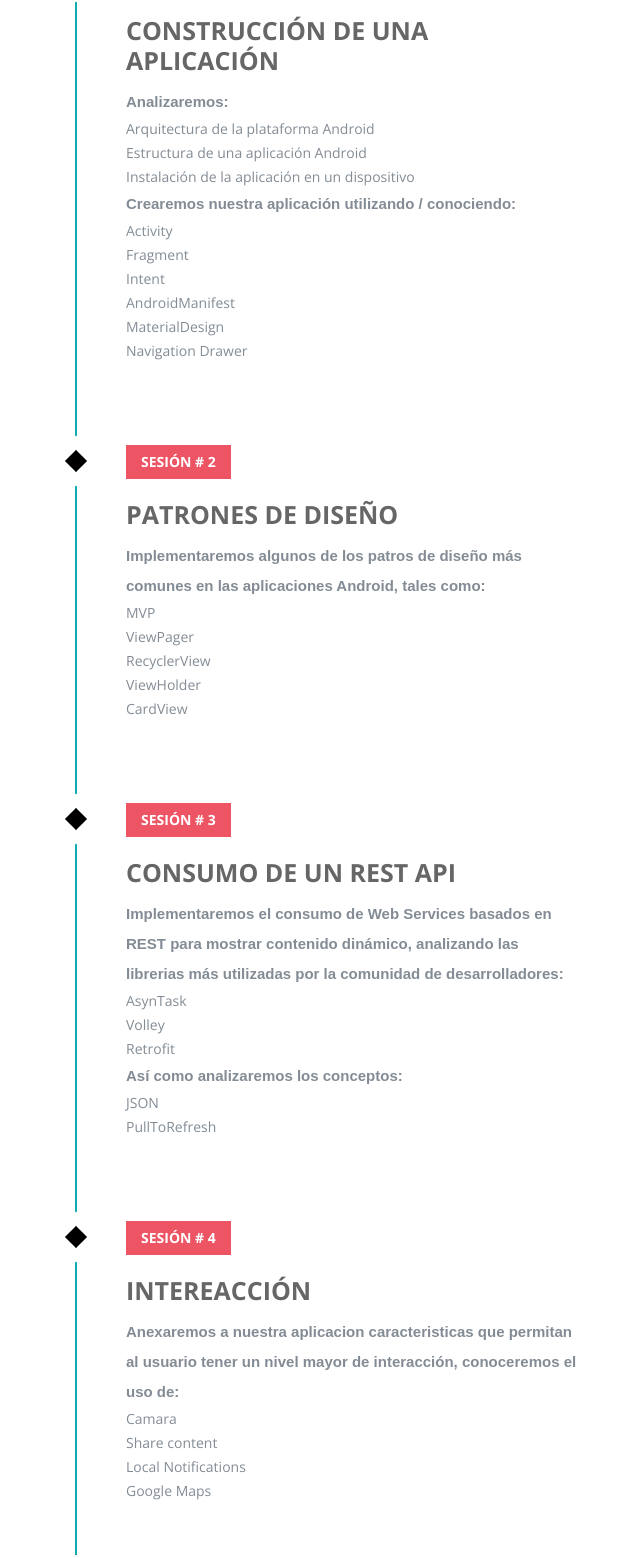
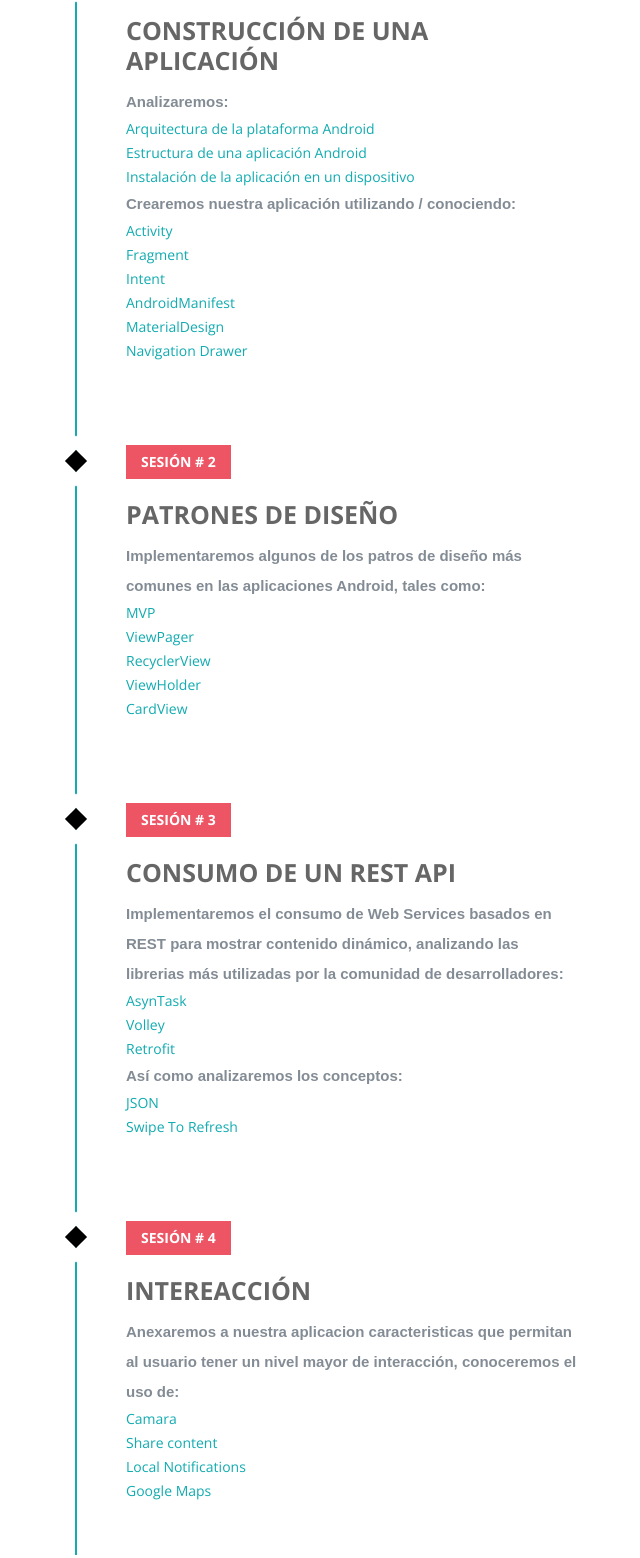
Before and after one commit to hercarr/hercarrdroid, a plain HTML site: page index.html in a window 1280 px wide. Shown: the part 1084-2642 px from the top of the page, without its empty margins (361-1001 px from the left). Drawn offline with nearby package versions, Linux system fonts and the light colour scheme.

Commit message:
resources added to the agenda

```diff
--- a/index.html
+++ b/index.html
@@ -42,7 +42,9 @@
                     <h3 class="wow fadeInUp">
                         Adquiere la base de conocimientos necesarios para desarrollar aplicaciones nativas en Android.
                         <br>
-                        Comienza explorando el <a class="smoothscroll" href="#agenda">temario</a> a curbir en el curso.
+                        Comienza explorando el <a class="smoothscroll" href="#agenda">temario</a> a cubrir en el curso.
+                        <br>
+                        <spa style="font-size: .7em;">( haz click en cada enlace )</span>
                     </h3>
                     <hr />
                     <h3 class="wow fadeInUp">Quality &amp; Knowledge on IT Services</h3>
@@ -87,25 +89,25 @@
                                     <p>
                                         <strong>Analizaremos:</strong>
                                         <br>
-                                        Arquitectura de la plataforma Android
+                                        <a href="https://source.android.com/security/" target="_blank">Arquitectura de la plataforma Android</a>
                                         <br>
-                                        Estructura de una aplicación Android
+                                        <a href="http://developer.android.com/guide/components/fundamentals.html" target="_blank">Estructura de una aplicación Android</a>
                                         <br>
-                                        Instalación de la aplicación en un dispositivo
+                                        <a href="http://developer.android.com/training/basics/firstapp/running-app.html" target="_blank">Instalación de la aplicación en un dispositivo</a>
                                         <br>
                                         <strong>Crearemos nuestra aplicaci&oacute;n utilizando / conociendo:</strong>
                                         <br>
-                                        Activity
+                                        <a href="http://developer.android.com/guide/components/activities.html" target="_blank">Activity</a>
                                         <br>
-                                        Fragment
+                                        <a href="http://developer.android.com/guide/components/fragments.html" target="_blank">Fragment</a>
                                         <br>
-                                        Intent
+                                        <a href="http://developer.android.com/guide/components/intents-filters.html" target="_blank">Intent</a>
                                         <br>
-                                        AndroidManifest
+                                        <a href="http://developer.android.com/guide/topics/manifest/manifest-intro.html" target="_blank">AndroidManifest</a>
                                         <br>
-                                        MaterialDesign
+                                        <a href="http://developer.android.com/design/material/index.html" target="_blank">MaterialDesign</a>
                                         <br>
-                                        Navigation Drawer
+                                        <a href="https://www.google.com/design/spec/patterns/navigation-drawer.html#navigation-drawer-behavior" target="_blank">Navigation Drawer</a>
                                     </p>
                                 </div>
                             </li>
@@ -117,15 +119,15 @@
                                     <p>
                                         <strong>Implementaremos algunos de los patros de dise&ntilde;o más comunes en las aplicaciones Android, tales como:</strong>
                                         <br>
-                                        MVP
+                                        <a href="http://macoscope.com/blog/model-view-presenter-architecture-in-android-applications/" target="_blank">MVP</a>
                                         <br>
-                                        ViewPager
+                                        <a href="http://developer.android.com/training/animation/screen-slide.html" target="_blank">ViewPager</a>
                                         <br>
-                                        RecyclerView
+                                        <a href="http://developer.android.com/training/material/lists-cards.html" target="_blank">RecyclerView</a>
                                         <br>
-                                        ViewHolder
+                                        <a href="http://developer.android.com/training/material/lists-cards.html" target="_blank">ViewHolder</a>
                                         <br>
-                                        CardView
+                                        <a href="http://developer.android.com/training/material/lists-cards.html" target="_blank">CardView</a>
                                     </p>
                                 </div>
                             </li>
@@ -137,17 +139,17 @@
                                     <p>
                                         <strong>Implementaremos el consumo de Web Services basados en REST para mostrar contenido din&aacute;mico, analizando las librerias m&aacute;s utilizadas por la comunidad de desarrolladores:</strong>
                                         <br>
-                                        AsynTask
+                                        <a href="http://developer.android.com/reference/android/os/AsyncTask.html" target="_blank">AsynTask</a>
                                         <br>
-                                        Volley
+                                        <a href="http://developer.android.com/training/volley/index.html" target="_blank">Volley</a>
                                         <br>
-                                        Retrofit
+                                        <a href="http://square.github.io/retrofit/" target="_blank">Retrofit</a>
                                         <br>
                                         <strong>Así como analizaremos los conceptos:</strong>
                                         <br>
-                                        JSON
+                                        <a href="https://developer.mozilla.org/en-US/docs/Web/JavaScript/Reference/Global_Objects/JSON" target="_blank">JSON</a>
                                         <br>
-                                        PullToRefresh
+                                        <a href="http://developer.android.com/training/swipe/add-swipe-interface.html" target="_blank">Swipe To Refresh</a>
                                     </p>
                                 </div>
                             </li>
@@ -159,13 +161,13 @@
                                     <p>
                                         <strong>Anexaremos a nuestra aplicacion caracteristicas que permitan al usuario tener un nivel mayor de interacci&oacute;n, conoceremos el uso de:</strong>
                                         <br>
-                                        Camara
+                                        <a href="http://developer.android.com/training/camera/photobasics.html" target="_blank">Camara</a>
                                         <br>
-                                        Share content
+                                        <a href="http://developer.android.com/training/sharing/send.html" target="_blank">Share content</a>
                                         <br>
-                                        Local Notifications
+                                        <a href="http://developer.android.com/guide/topics/ui/notifiers/notifications.html" target="_blank">Local Notifications</a>
                                         <br>
-                                        Google Maps
+                                        <a href="https://developers.google.com/maps/documentation/android-api" target="_blank">Google Maps</a>
                                     </p>
                                 </div>
                             </li>
@@ -191,21 +193,25 @@
                                 <span><i class="fa fa-desktop fa-5x pull-left fa-fw"></i></span>
                                 <h3>Android Studio</h3>
                                 <h5>Utilizaremos el IDE oficial para el desarrollo de aplicaciones Android</h5>
+                                <h4><a href="http://developer.android.com/sdk/index.html" target="_blank">Download</a></h4>
                             </li>
                             <li class="wow fadeIn">
                                 <span><i class="fa fa-code fa-5x pull-left fa-fw"></i></span>
                                 <h3>Debug</h3>
-                                <h5>Realizaremos debug de nuestra aplicacion ejecutandola directamente en nuestro dispositivo</h5>
+                                <h5>Realizaremos debug de nuestra aplicacion directamente en nuestro dispositivo</h5>
+                                <h4><a href="http://developer.android.com/tools/debugging/debugging-studio.html" target="_blank">review</a></h4>
                             </li>
                             <li class="wow fadeIn">
                                 <span><i class="fa fa-image fa-5x pull-left fa-fw"></i></span>
                                 <h3>Material Design</h3>
-                                <h5>Dise&ntilde;aremos nuestra aplicación siguendo los lineamientos que especifica Google</h5>
+                                <h5>Dise&ntilde;o de nuestra aplicación siguendo los lineamientos de Google</h5>
+                                <h4><a href="https://www.google.com/design/spec/material-design/introduction.html" target="_blank">review</a></h4>
                             </li>
                             <li class="wow fadeIn">
                                 <span><i class="fa fa-list fa-5x pull-left fa-fw"></i></span>
                                 <h3>Design Patterns</h3>
-                                <h5>Implementaremos algunos de los patros de dise&ntilde;o m&aacute;s comunes en las aplicaciones publicadas en PlayStore</h5>
+                                <h5>Implementaremos patrones de dise&ntilde;o comunes en las apps publicadas</h5>
+                                <h4><a href="http://pttrns.com/android-patterns" target="_blank">review</a></h4>
                             </li>
                         </ul>
     			    </div>
```
